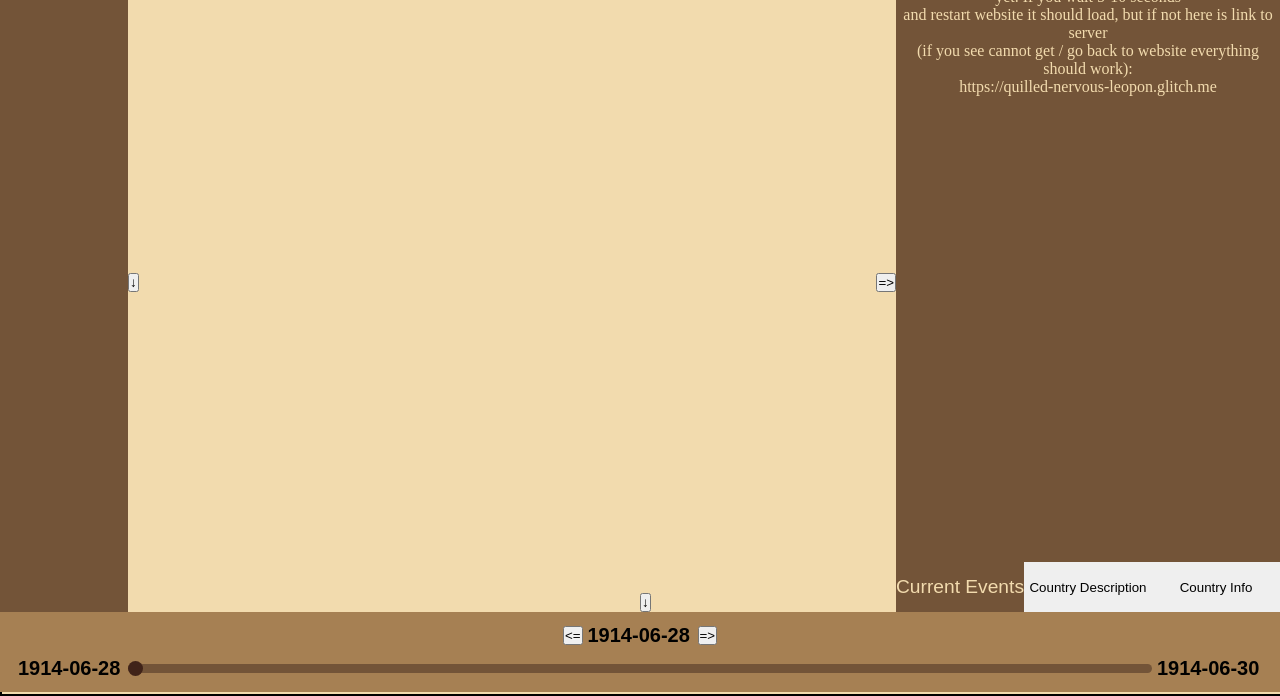
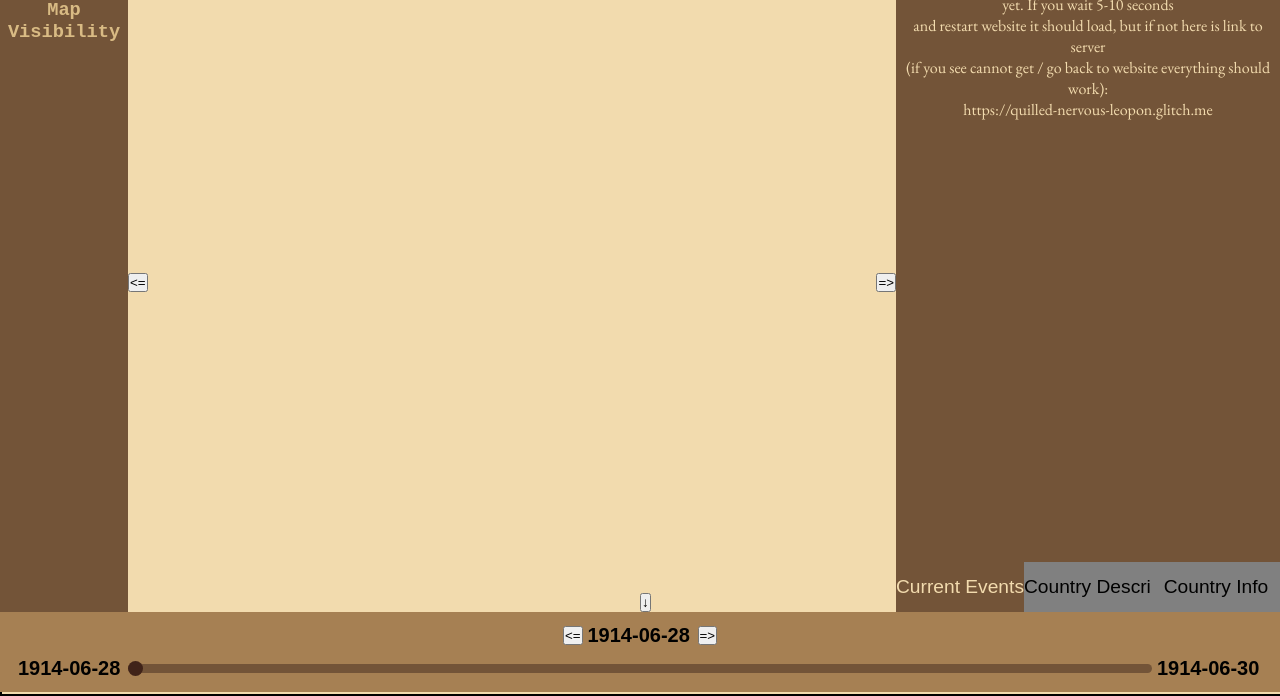
Before and after one commit to AndrzejPliszka/map, a plain HTML site: page index.html in a window 1280 px wide. Shown: the part 108-804 px from the top of the page. Drawn offline with nearby package versions, Linux system fonts and the light colour scheme; no server answers.

Commit message:
fix settings arrow and add classes to country info buttons

```diff
--- a/index.html
+++ b/index.html
@@ -7,6 +7,8 @@
     <link rel="stylesheet" href="styles.css">
     <script src="mapDownloader.js"></script>
     <link href="https://fonts.googleapis.com/css2?family=Courier+Prime:ital,wght@0,400;0,700;1,400;1,700&display=swap" rel="stylesheet">
+    <link href="https://fonts.googleapis.com/css2?family=EB+Garamond:ital,wght@0,400..800;1,400..800&family=Roboto:ital,wght@0,100;0,300;0,400;0,500;0,700;0,900;1,100;1,300;1,400;1,500;1,700;1,900&display=swap" rel="stylesheet">
+
 </head>
 <body onload='downloadMap("1914-06-28")'>
     <div id="header">
@@ -24,24 +26,26 @@
         note  that I am using free server, so if you click <br> and nothing happenes it is because server did not turned on yet. If you wait 5-10 seconds <br> and restart website it should load, but if not here is link to server <br> (if you see cannot get / go back to website everything should work): <br>  https://quilled-nervous-leopon.glitch.me<br>
     </div>
     <div id="buttons">
-        <input type="button" value="Current Events" class="active" onclick="getWorldEvents()"/>
-        <input type="button" value="Country Description" onclick="getCountryDescription()"/>
-        <input type="button" value="Country Info" onclick="getCountryInfo()"/>
+        <input type="button" id="currentEventsButton" value="Current Events" class="active" onclick="getWorldEvents()"/>
+        <input type="button" id="descriptionButton" value="Country Description" class = "locked" onclick="getCountryDescription()"/>
+        <input type="button" id="countryInfoButton" value="Country Info" class="locked" onclick="getCountryInfo()"/>
     </div>
-    <input id="settings-button" value="↓" type="button" onclick="hideOrShowPanel('settings')">
+    <input id="settings-button" value="<=" type="button" onclick="hideOrShowPanel('settings')">
     <div id="settings">
+        <h2>Settings</h2>
+        <h3>Map Visibility</h3>
         <span id="map-display-settings">
 
         </span>
     </div>
     <input id="timeline-div-button" value="↓" type="button" onclick="hideOrShowPanel('timeline-div')">
     <div id="timeline-div">
-        <span>
+        <span id="date_input-span">
             <input type="button" value="<=" onclick="changeTime('day', false)" />
             <input id="date_input" type="text" value="1914-06-28" placeholder="RRRR-MM-DD" onchange=downloadMap()>
             <input type="button" value="=>" onclick="changeTime('day', true)" />
         </span>
-        <span>
+        <span id="timeline-span">
             <input id="start_date" type="text" onchange="setupTimeline()" value="1914-06-28"/>
             <input type="range" id="timeline" onload="setTimelineIntervals()">
             <input id="end_date" type="text" onchange="setupTimeline()" value="1914-06-30"/>
```
